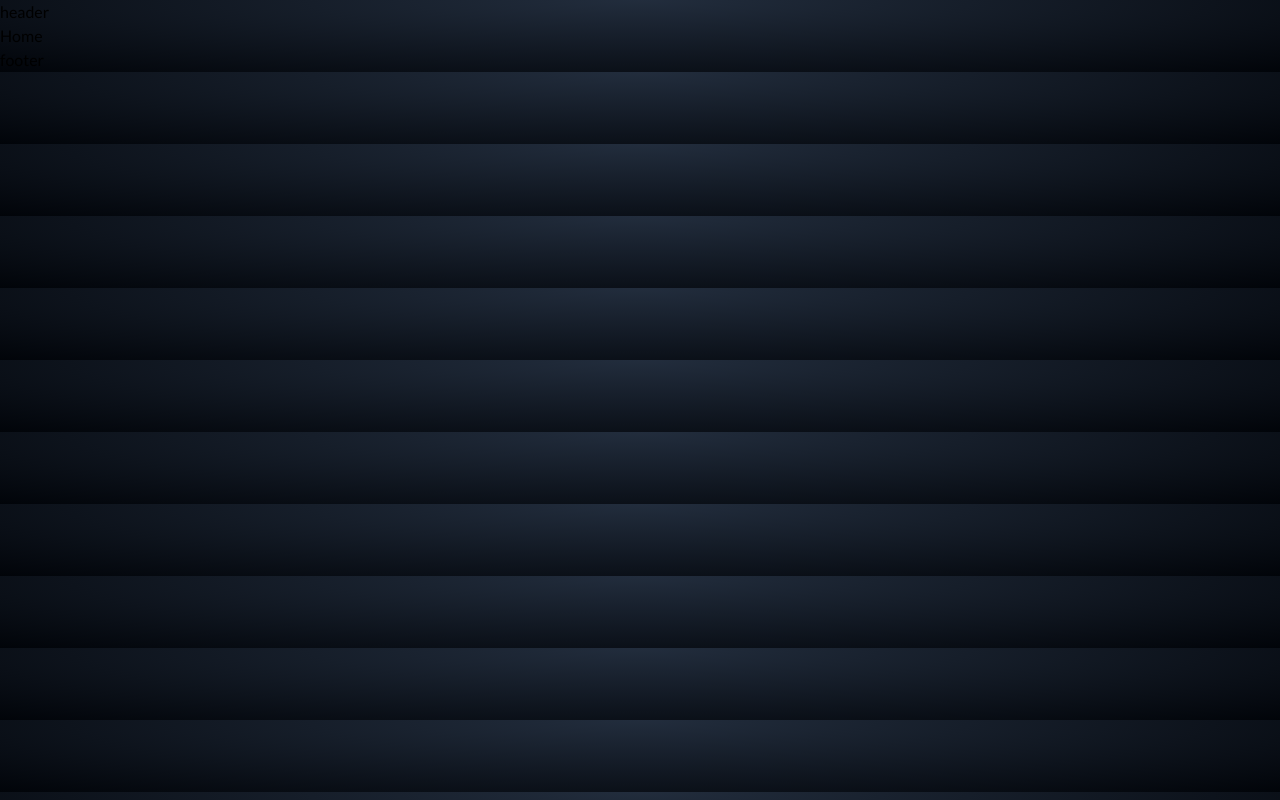
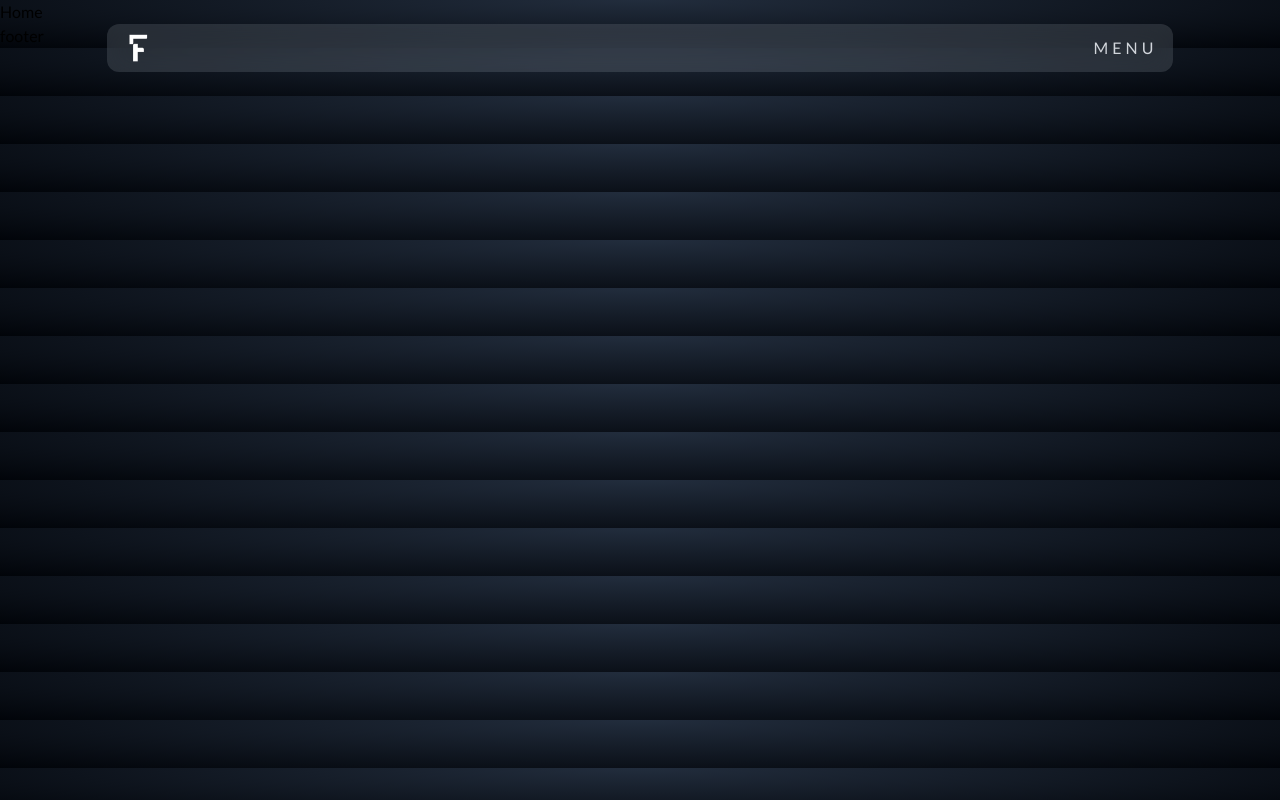
Before and after one commit to Favo02/favo02.dev, a React (Create React App) app: page / in a window 1280 px wide. Built offline with nearby package versions, Linux system fonts and the light colour scheme.

Commit message:
feat(components): add static header

```diff
--- a/src/components/Common/ContentWrapper.tsx
+++ b/src/components/Common/ContentWrapper.tsx
@@ -1,10 +1,11 @@
 import { FC } from "react"
 import { Outlet } from "react-router-dom"
+import Header from "./Header"
 
 const ContentWrapper: FC = () => {
   return (
     <>
-      <p>header</p>
+      <Header />
       <Outlet />
       <p>footer</p>
     </>
--- /dev/null
+++ b/src/components/Common/Header.tsx
@@ -0,0 +1,15 @@
+import { FC } from "react"
+import Logo from "../../assets/images/Logo.png"
+
+const Header: FC = () => {
+  return (
+    <div className="w-full h-24 flex justify-center items-center fixed">
+      <div className="w-10/12 h-12 border-white bg-gray-400 bg-opacity-20 rounded-xl backdrop-blur-lg drop-shadow-l flex justify-between items-center">
+        <img src={Logo} className="ml-4 w-8 brightness-0 invert" />
+        <h1 className="mr-4 text-gray-300 font-normal tracking-[4px]">MENU</h1>
+      </div>
+    </div>
+  )
+}
+
+export default Header
```
Also changed, not shown: src/assets/images/Logo.png (added).
